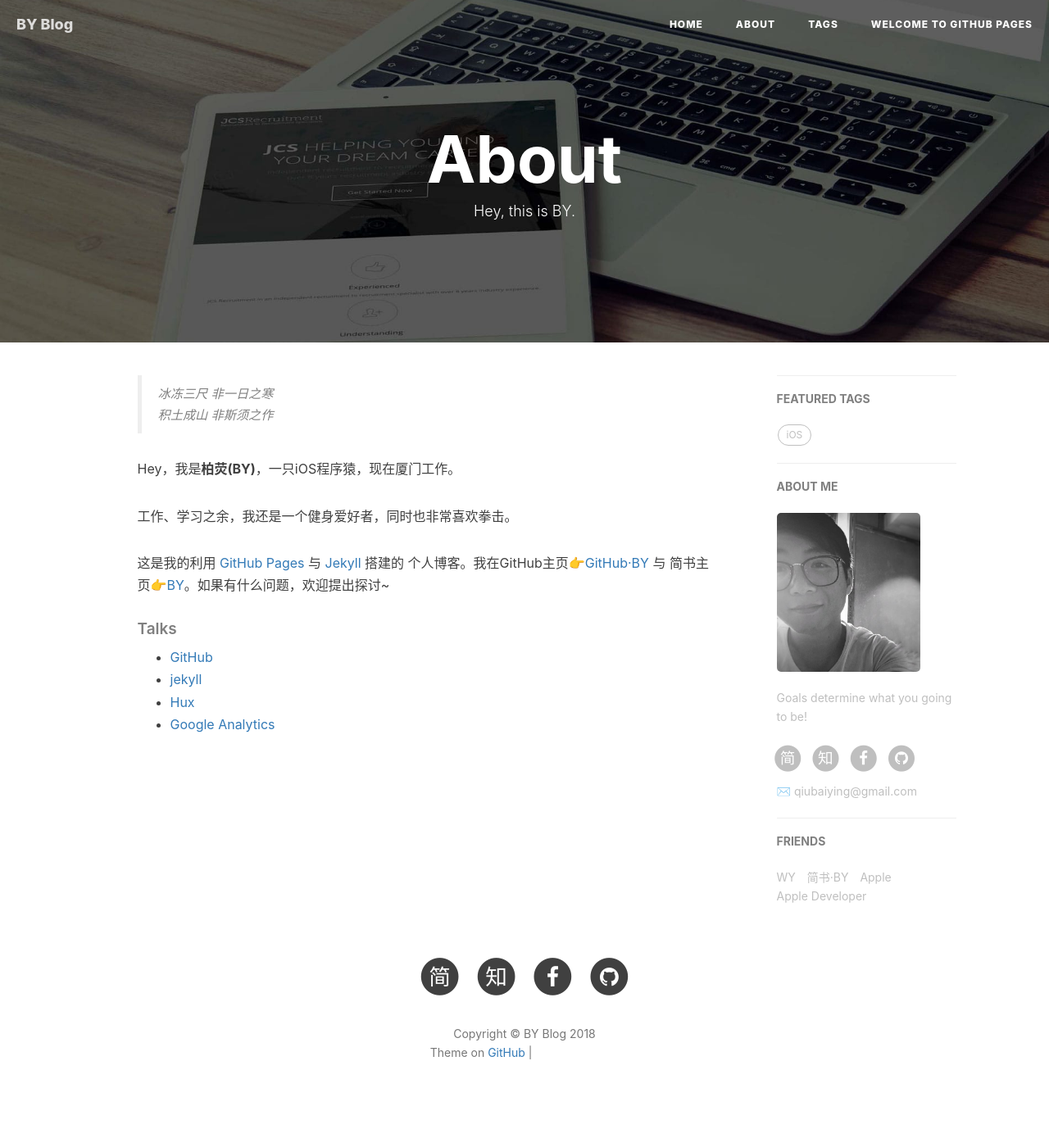
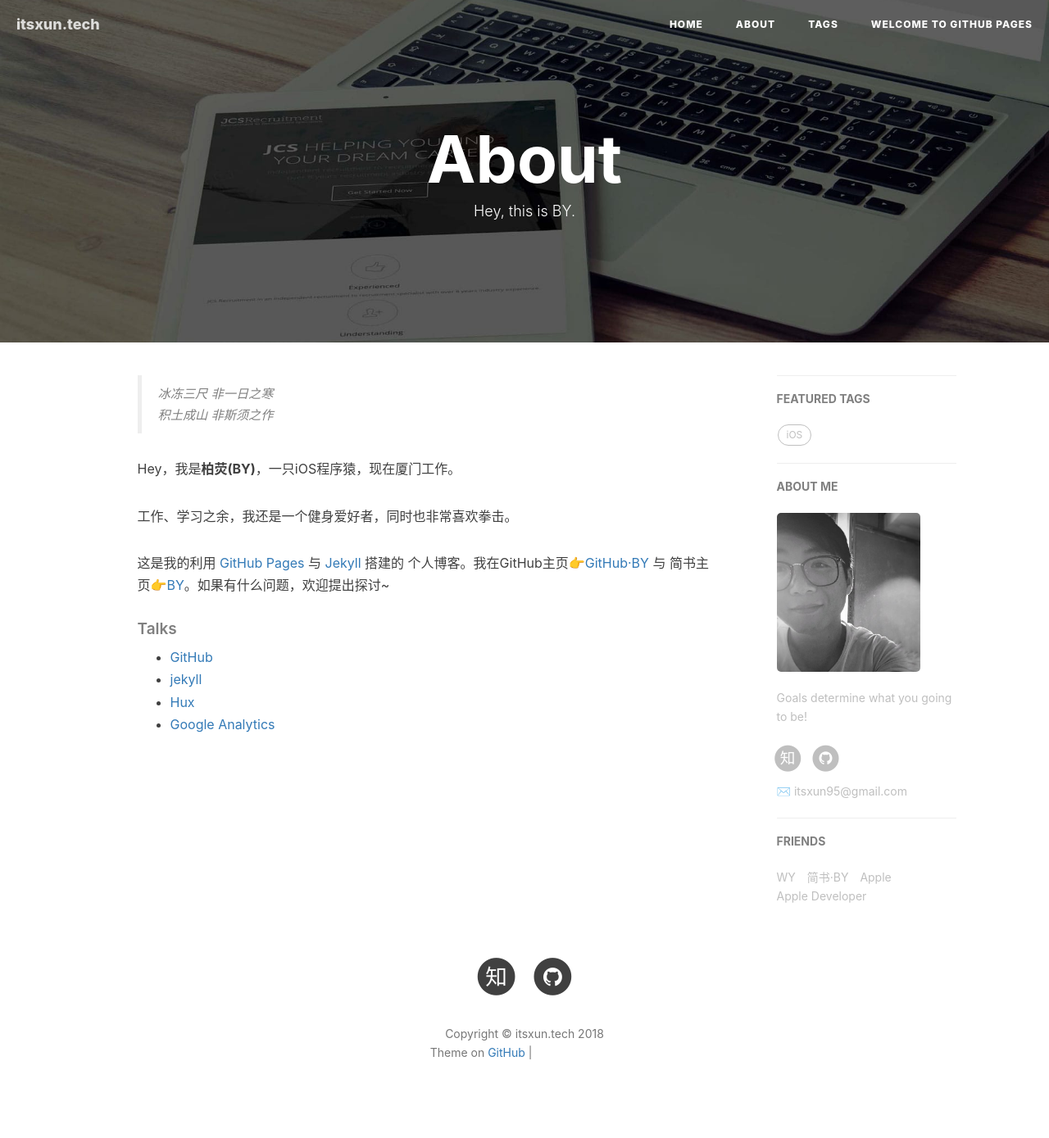
Before and after one commit to itsxun/itsxun.github.com, a Jekyll site: the page built from about.html, in a window 1280 px wide. Shown: the whole page at 82% size. Built offline with Jekyll 4.4.1, drawn with Linux system fonts in a browser that asks for light colours; nearby versions of some CDN libraries; comment, search, counter and statistics services are not loaded; grey boxes are pictures that could not be loaded.

Commit message:
git talk import

```diff
--- a/_config.yml
+++ b/_config.yml
@@ -1,13 +1,13 @@
 # Site settings
-title: BY Blog
-SEOTitle: 柏荧的博客 | BY Blog
+title: itsxun.tech
+SEOTitle: itsxun的博客 | itsxun blog
 header-img: img/post-bg-desk.jpg
-email: qiubaiying@gmail.com
+email: itsxun95@gmail.com
 description: "Every failure is leading towards success."
-keyword: "BY, BY Blog, 柏荧的博客, qiubaiying, 邱柏荧, iOS, Apple, iPhone"
-url: "http://qiubaiying.github.io"          # your host, for absolute URL
+keyword: "itsxun, itsxun blog, itsxun的博客, 积雨云itsxun java"
+url: "http://itsxun.github.io"          # your host, for absolute URL
 baseurl: ""      # for example, '/blog' if your blog hosted on 'host/blog'
-github_repo: "https://github.com/qiubaiying/qiubaiying.github.io.git" # you code repository
+github_repo: "https://github.com/itsxun/itsxun.github.io.git" # you code repository
 
 # Sidebar settings
 sidebar: true                           # whether or not using Sidebar.
@@ -19,11 +19,11 @@
 # SNS settings
 RSS: false
 # weibo_username:     qiubaiying
-zhihu_username:     qiubaiying
-github_username:    qiubaiying
-facebook_username:  baiying.qiu.7
-jianshu_username:   e71990ada2fd
-#twitter_username:   qiubaiying
+zhihu_username:     积雨云itsxun
+github_username:    itsxun
+#facebook_username:
+#jianshu_username:
+#twitter_username:
 
 
 
@@ -57,13 +57,13 @@
 
 # 评论系统
 # Disqus（https://disqus.com/）
-# disqus_username: qiubaiying
+# disqus_username:
 
 # Gitalk
 gitalk:
   enable: true    #是否开启Gitalk评论
-  clientID: f2c84e7629bb1446c1a4                            #生成的clientID
-  clientSecret: ca6d6139d1e1b8c43f8b2e19492ddcac8b322d0d    #生成的clientSecret
+  clientID: b59c65616bf517e53d1c                            #生成的clientID
+  clientSecret: 1d3610e6c6e410fad2798b95d8e32f8acd06dcca    #生成的clientSecret
   repo: itsxun.github.io    #仓库名称
   owner: itsxun    #github用户名
   admin: itsxun
```
